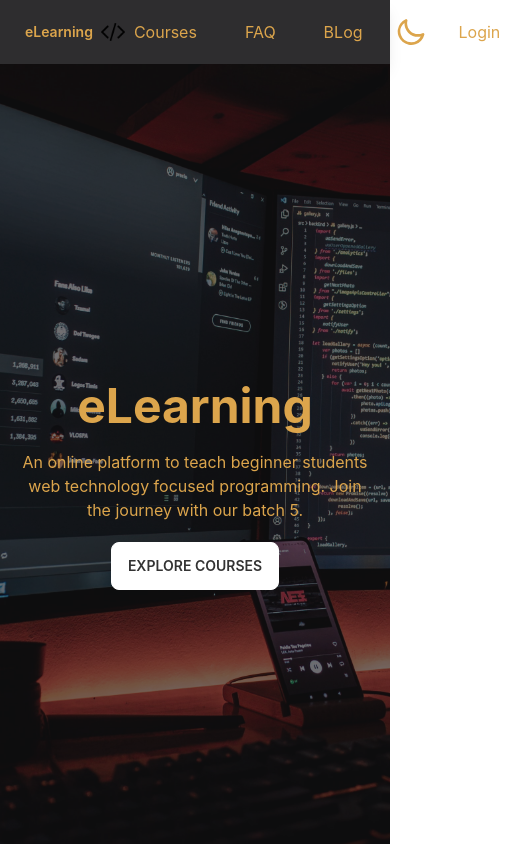
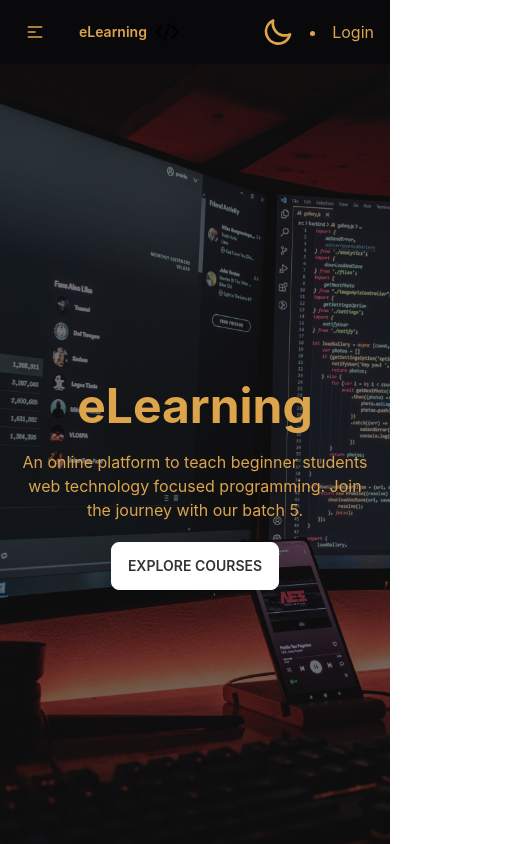
Before and after one commit to safwanbin2/e-Learning-client, a React (Create React App) app: page / in a window 390 px wide. Shown: the top 844 px of the page, 524 px wide, since content can reach past the window. Built offline with nearby package versions, Linux system fonts and the light colour scheme; no server answers.

Commit message:
added responsive nav

```diff
--- a/src/components/Shared/Header.js
+++ b/src/components/Shared/Header.js
@@ -18,22 +18,67 @@
         setToggle(e.target.checked);
     }
     return (
-        <div className="navbar bg-base-300 shadow-lg">
-            <div className="flex-1">
+        // <div className="navbar bg-base-300 shadow-lg">
+        //     <div className="flex-1">
+        //         <Link to='/' className="btn btn-ghost normal-case md:text-xl text-md flex items-center">eLearning <img src={logo} className="md:w-10 w-6 ml-2" alt="" /></Link>
+        //     </div>
+        //     <div className="flex-none">
+        //         <ul className="menu menu-horizontal p-0">
+        //             <li className='mx-2'><Link to='/courses'>Courses</Link></li>
+        //             <li className='mx-2'><Link>FAQ</Link></li>
+        //             <li className='mx-2'><Link to='/blog'>BLog</Link></li>
+        //             {/* <li> */}
+        //             <label className="swap swap-rotate mx-2">
+        //                 <input onChange={handleToggle} type="checkbox" />
+        //                 <svg className="swap-on fill-current w-8" xmlns="http://www.w3.org/2000/svg" viewBox="0 0 24 24"><path d="M5.64,17l-.71.71a1,1,0,0,0,0,1.41,1,1,0,0,0,1.41,0l.71-.71A1,1,0,0,0,5.64,17ZM5,12a1,1,0,0,0-1-1H3a1,1,0,0,0,0,2H4A1,1,0,0,0,5,12Zm7-7a1,1,0,0,0,1-1V3a1,1,0,0,0-2,0V4A1,1,0,0,0,12,5ZM5.64,7.05a1,1,0,0,0,.7.29,1,1,0,0,0,.71-.29,1,1,0,0,0,0-1.41l-.71-.71A1,1,0,0,0,4.93,6.34Zm12,.29a1,1,0,0,0,.7-.29l.71-.71a1,1,0,1,0-1.41-1.41L17,5.64a1,1,0,0,0,0,1.41A1,1,0,0,0,17.66,7.34ZM21,11H20a1,1,0,0,0,0,2h1a1,1,0,0,0,0-2Zm-9,8a1,1,0,0,0-1,1v1a1,1,0,0,0,2,0V20A1,1,0,0,0,12,19ZM18.36,17A1,1,0,0,0,17,18.36l.71.71a1,1,0,0,0,1.41,0,1,1,0,0,0,0-1.41ZM12,6.5A5.5,5.5,0,1,0,17.5,12,5.51,5.51,0,0,0,12,6.5Zm0,9A3.5,3.5,0,1,1,15.5,12,3.5,3.5,0,0,1,12,15.5Z" /></svg>
+        //                 <svg className="swap-off fill-current w-8" xmlns="http://www.w3.org/2000/svg" viewBox="0 0 24 24"><path d="M21.64,13a1,1,0,0,0-1.05-.14,8.05,8.05,0,0,1-3.37.73A8.15,8.15,0,0,1,9.08,5.49a8.59,8.59,0,0,1,.25-2A1,1,0,0,0,8,2.36,10.14,10.14,0,1,0,22,14.05,1,1,0,0,0,21.64,13Zm-9.5,6.69A8.14,8.14,0,0,1,7.08,5.22v.27A10.15,10.15,0,0,0,17.22,15.63a9.79,9.79,0,0,0,2.1-.22A8.11,8.11,0,0,1,12.14,19.73Z" /></svg>
+        //             </label>
+        //             {/* </li> */}
+        //             {
+        //                 user ?
+        //                     <div className='flex items-center'>
+        //                         {
+        //                             user.photoURL ?
+        //                                 <div className="tooltip tooltip-bottom" data-tip={user.displayName}>
+        //                                     <img className='w-9 h-9 mx-2' style={{ borderRadius: "50%" }} src={user.photoURL} alt="" />
+        //                                 </div>
+        //                                 : <FaUserAlt className='w-9 h-9 mx-2'></FaUserAlt>
+        //                         }
+        //                         <button onClick={handleLogOut} className='mx-2'>Logout</button>
+        //                     </div>
+        //                     : <li className='mx-2'><Link to='/login'>Login</Link></li>
+        //             }
+        //         </ul>
+        //     </div>
+        // </div>
+        <div className="navbar bg-base-100">
+            <div className="navbar-start">
+                <div className="dropdown">
+                    <label tabIndex={0} className="btn btn-ghost lg:hidden">
+                        <svg xmlns="http://www.w3.org/2000/svg" className="h-5 w-5" fill="none" viewBox="0 0 24 24" stroke="currentColor"><path strokeLinecap="round" strokeLinejoin="round" strokeWidth="2" d="M4 6h16M4 12h8m-8 6h16" /></svg>
+                    </label>
+                    <ul tabIndex={0} className="menu menu-compact dropdown-content mt-3 p-2 shadow bg-base-100 rounded-box w-52">
+                        <li className='mx-2'><Link to='/courses'>Courses</Link></li>
+                        <li className='mx-2'><Link>FAQ</Link></li>
+                        <li className='mx-2'><Link to='/blog'>BLog</Link></li>
+                    </ul>
+                </div>
                 <Link to='/' className="btn btn-ghost normal-case md:text-xl text-md flex items-center">eLearning <img src={logo} className="md:w-10 w-6 ml-2" alt="" /></Link>
             </div>
-            <div className="flex-none">
+            <div className="navbar-center hidden lg:flex">
                 <ul className="menu menu-horizontal p-0">
                     <li className='mx-2'><Link to='/courses'>Courses</Link></li>
                     <li className='mx-2'><Link>FAQ</Link></li>
                     <li className='mx-2'><Link to='/blog'>BLog</Link></li>
-                    {/* <li> */}
+                </ul>
+            </div>
+            <div className="navbar-end">
                 <label className="swap swap-rotate mx-2">
                     <input onChange={handleToggle} type="checkbox" />
                     <svg className="swap-on fill-current w-8" xmlns="http://www.w3.org/2000/svg" viewBox="0 0 24 24"><path d="M5.64,17l-.71.71a1,1,0,0,0,0,1.41,1,1,0,0,0,1.41,0l.71-.71A1,1,0,0,0,5.64,17ZM5,12a1,1,0,0,0-1-1H3a1,1,0,0,0,0,2H4A1,1,0,0,0,5,12Zm7-7a1,1,0,0,0,1-1V3a1,1,0,0,0-2,0V4A1,1,0,0,0,12,5ZM5.64,7.05a1,1,0,0,0,.7.29,1,1,0,0,0,.71-.29,1,1,0,0,0,0-1.41l-.71-.71A1,1,0,0,0,4.93,6.34Zm12,.29a1,1,0,0,0,.7-.29l.71-.71a1,1,0,1,0-1.41-1.41L17,5.64a1,1,0,0,0,0,1.41A1,1,0,0,0,17.66,7.34ZM21,11H20a1,1,0,0,0,0,2h1a1,1,0,0,0,0-2Zm-9,8a1,1,0,0,0-1,1v1a1,1,0,0,0,2,0V20A1,1,0,0,0,12,19ZM18.36,17A1,1,0,0,0,17,18.36l.71.71a1,1,0,0,0,1.41,0,1,1,0,0,0,0-1.41ZM12,6.5A5.5,5.5,0,1,0,17.5,12,5.51,5.51,0,0,0,12,6.5Zm0,9A3.5,3.5,0,1,1,15.5,12,3.5,3.5,0,0,1,12,15.5Z" /></svg>
                     <svg className="swap-off fill-current w-8" xmlns="http://www.w3.org/2000/svg" viewBox="0 0 24 24"><path d="M21.64,13a1,1,0,0,0-1.05-.14,8.05,8.05,0,0,1-3.37.73A8.15,8.15,0,0,1,9.08,5.49a8.59,8.59,0,0,1,.25-2A1,1,0,0,0,8,2.36,10.14,10.14,0,1,0,22,14.05,1,1,0,0,0,21.64,13Zm-9.5,6.69A8.14,8.14,0,0,1,7.08,5.22v.27A10.15,10.15,0,0,0,17.22,15.63a9.79,9.79,0,0,0,2.1-.22A8.11,8.11,0,0,1,12.14,19.73Z" /></svg>
                 </label>
-                    {/* </li> */}
+
                 {
                     user ?
                         <div className='flex items-center'>
@@ -48,7 +93,6 @@
                         </div>
                         : <li className='mx-2'><Link to='/login'>Login</Link></li>
                 }
-                </ul>
             </div>
         </div>
     );
```
Lines whose indentation alone changed are shown as unchanged.
